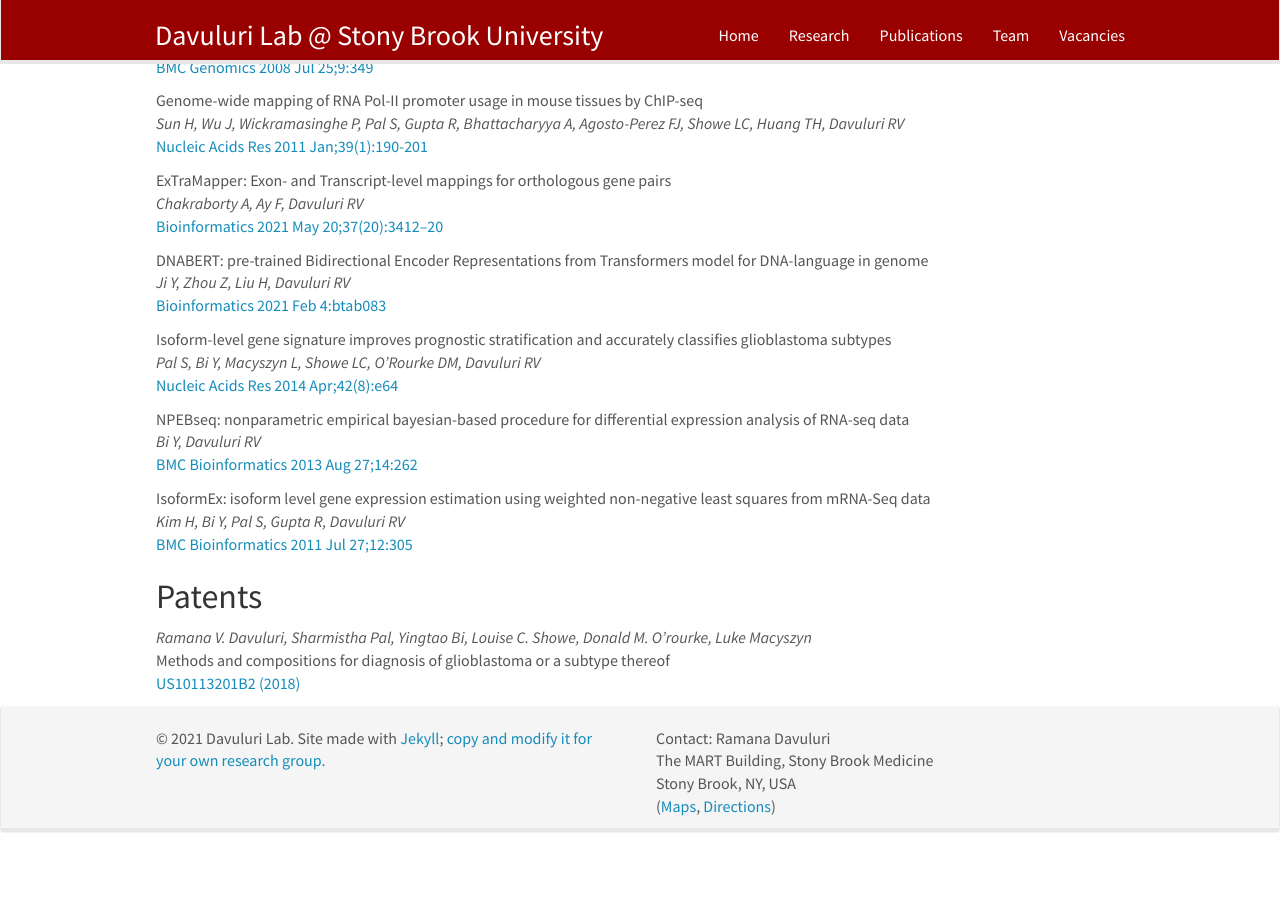
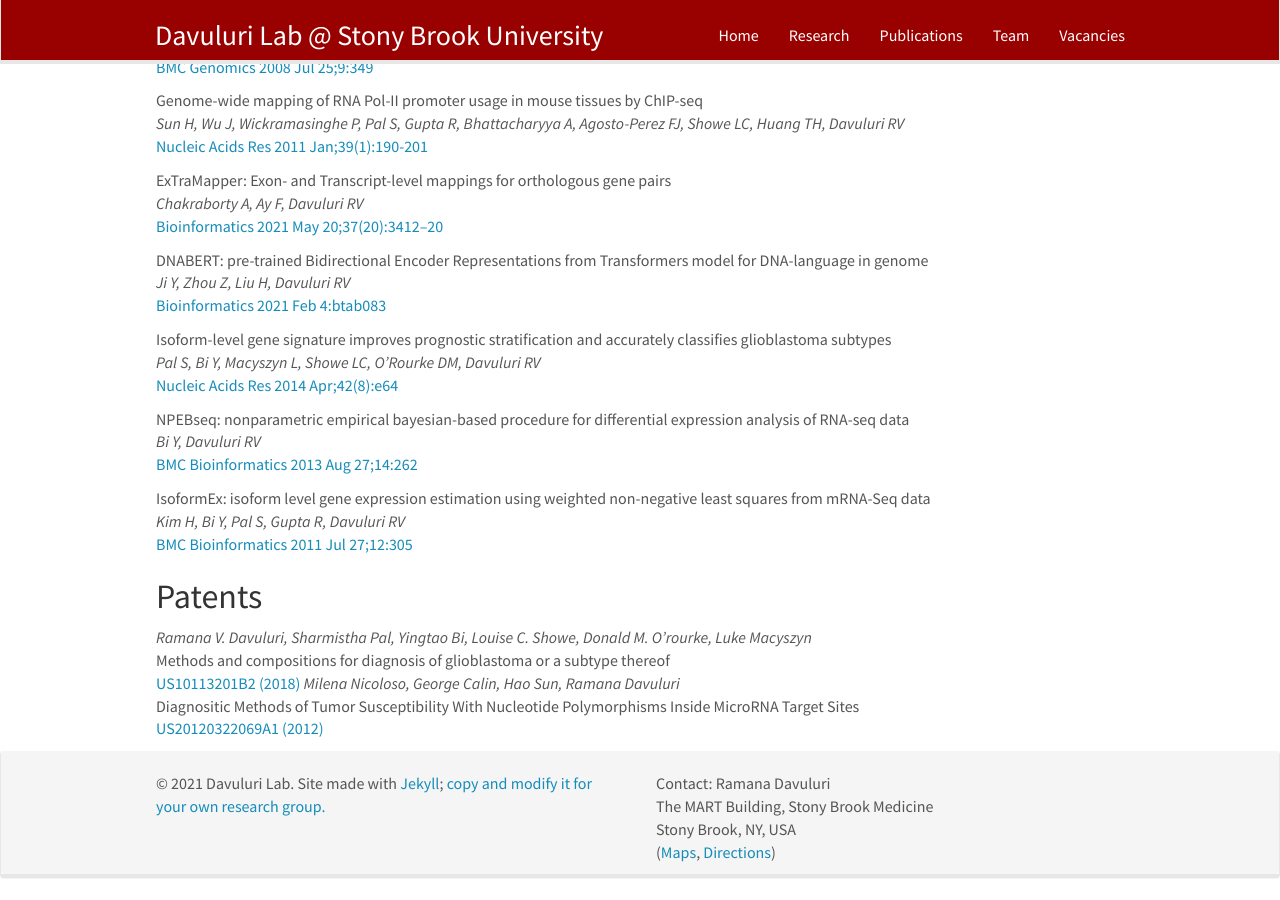
Before and after one commit to DavuluriLab/DavuluriLab.github.io, a Jekyll site: the page built from _pages/publications.md, in a window 1280 px wide and 900 px high, scrolled down 2974 px. Built offline with Jekyll 4.4.1, drawn with Linux system fonts in a browser that asks for light colours; nearby versions of some CDN libraries; before the commit the page ends 3828 px from its top, so only the background shows below that.

Commit message:
Update publications.md

```diff
--- a/_pages/publications.md
+++ b/_pages/publications.md
@@ -60,3 +60,4 @@ permalink: /publications/
 
 ## Patents
 <em>Ramana V. Davuluri, Sharmistha Pal, Yingtao Bi, Louise C. Showe, Donald M. O'rourke, Luke Macyszyn</em><br /> Methods and compositions for diagnosis of glioblastoma or a subtype thereof <br /> <a href="https://patents.google.com/patent/WO2014165753A1/en">US10113201B2 (2018)</a>
+<em>Milena Nicoloso, George Calin, Hao Sun, Ramana Davuluri</em><br /> Diagnositic Methods of Tumor Susceptibility With Nucleotide Polymorphisms Inside MicroRNA Target Sites <br /> <a href="https://patents.google.com/patent/US20120322069A1/en">US20120322069A1 (2012)</a>
```
